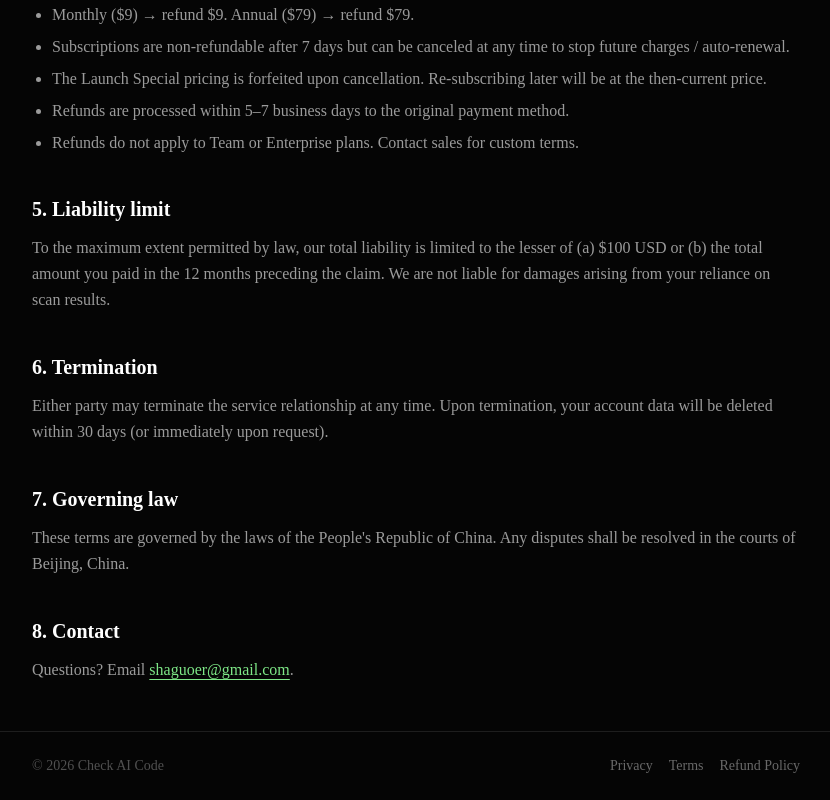
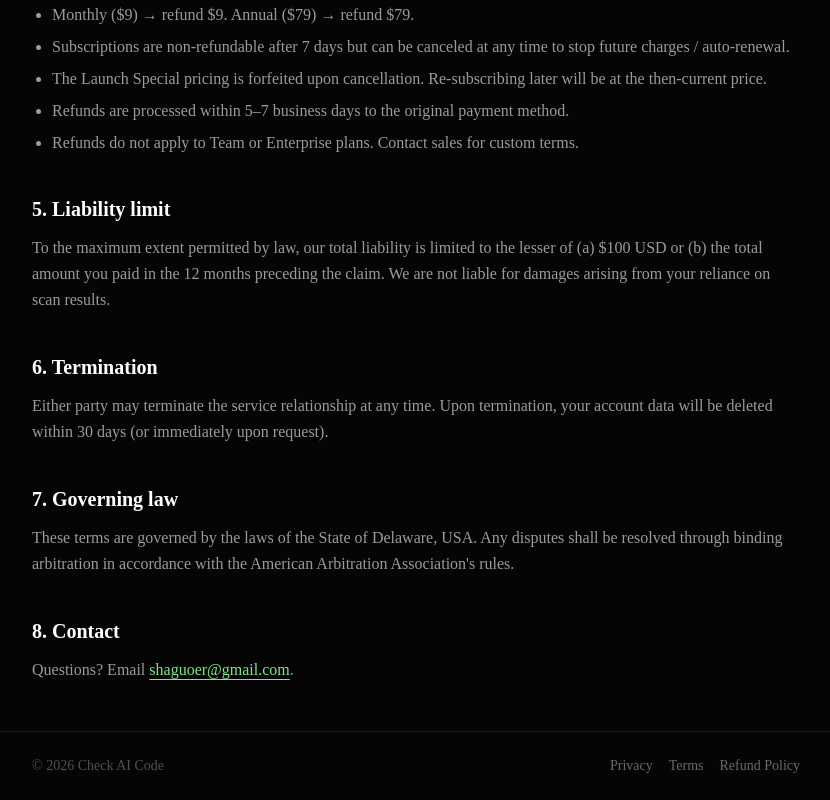
Before and after one commit to shaguoerai/checkaicode, a Next.js app: page /terms in a window 1280 px wide. Shown: the part 764-1564 px from the top of the page, without its empty margins (224-1054 px from the left). Built offline with nearby package versions, Linux system fonts and the light colour scheme.

Commit message:
feat(legal): change governing law from China to Delaware + arbitration

```diff
--- a/src/app/terms/page.tsx
+++ b/src/app/terms/page.tsx
@@ -113,7 +113,7 @@ export default function TermsPage() {
             <section>
               <h2 className="text-xl font-semibold text-white">7. Governing law</h2>
               <p className="mt-3 leading-relaxed">
-                These terms are governed by the laws of the People's Republic of China. Any disputes shall be resolved in the courts of Beijing, China.
+                These terms are governed by the laws of the State of Delaware, USA. Any disputes shall be resolved through binding arbitration in accordance with the American Arbitration Association's rules.
               </p>
             </section>
 
```
